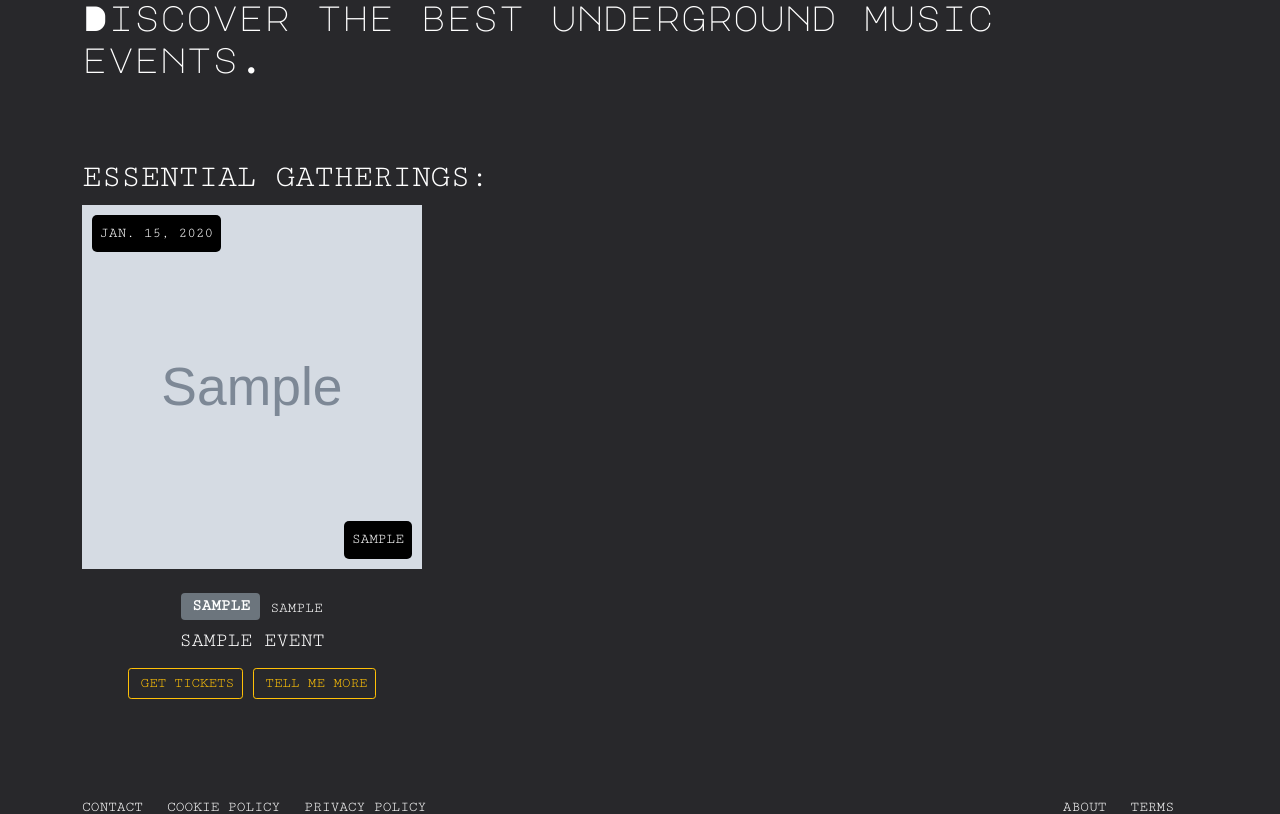
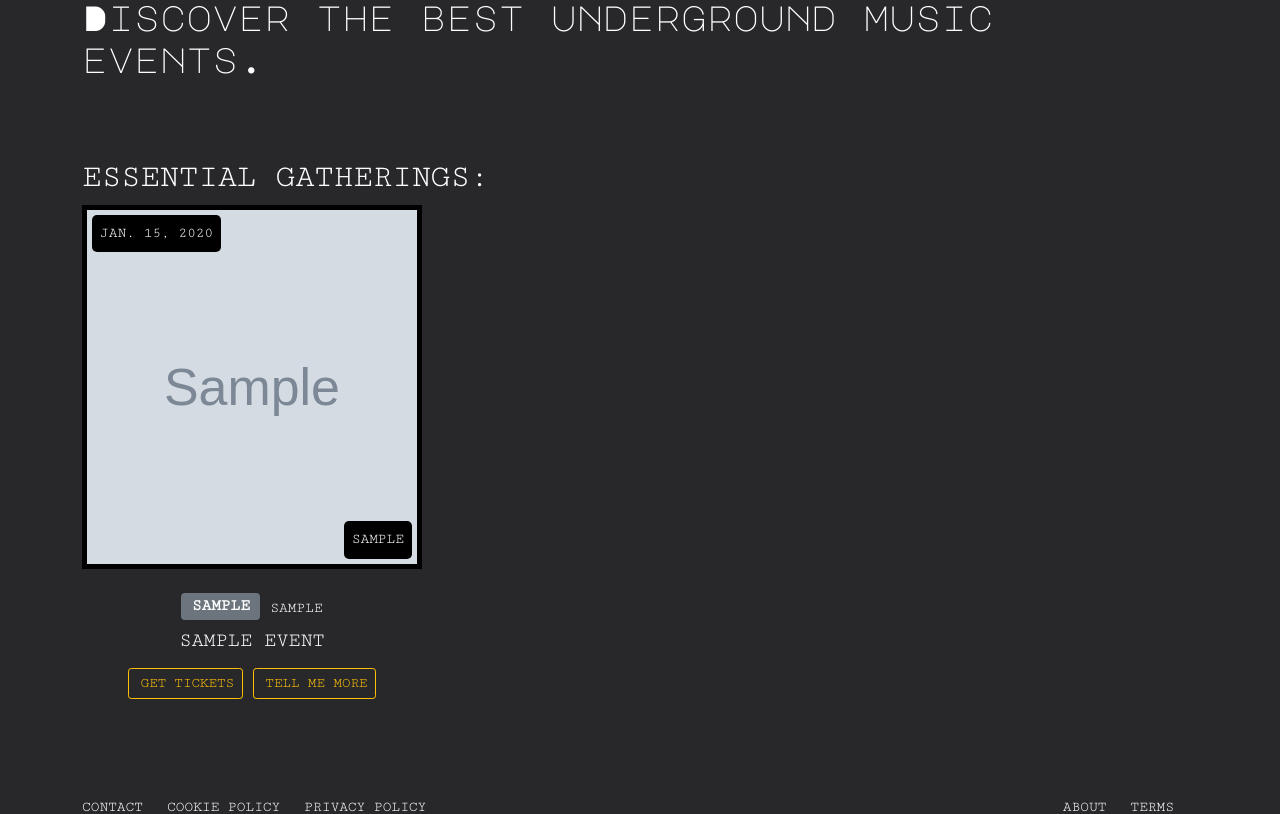
Before and after one commit to parduckids/milestone-project-four, a Django app: page / in a window 1280 px wide. Shown: the part 194-1008 px from the top of the page. Run offline with Django 5.2, Linux system fonts and the light colour scheme; tables that the repository leaves empty hold one stand-in row (values such as "Sample post"); grey boxes marked "Sample" are stand-in pictures.

Commit message:
style: add border to event images for a better look

```diff
--- a/static/css/base.css
+++ b/static/css/base.css
@@ -71,6 +71,7 @@ h1 {
     width: 100%;
     height: 100%;
     object-fit: cover;
+    border: black solid 5px;
 }
 
 .date-overlay {
```
